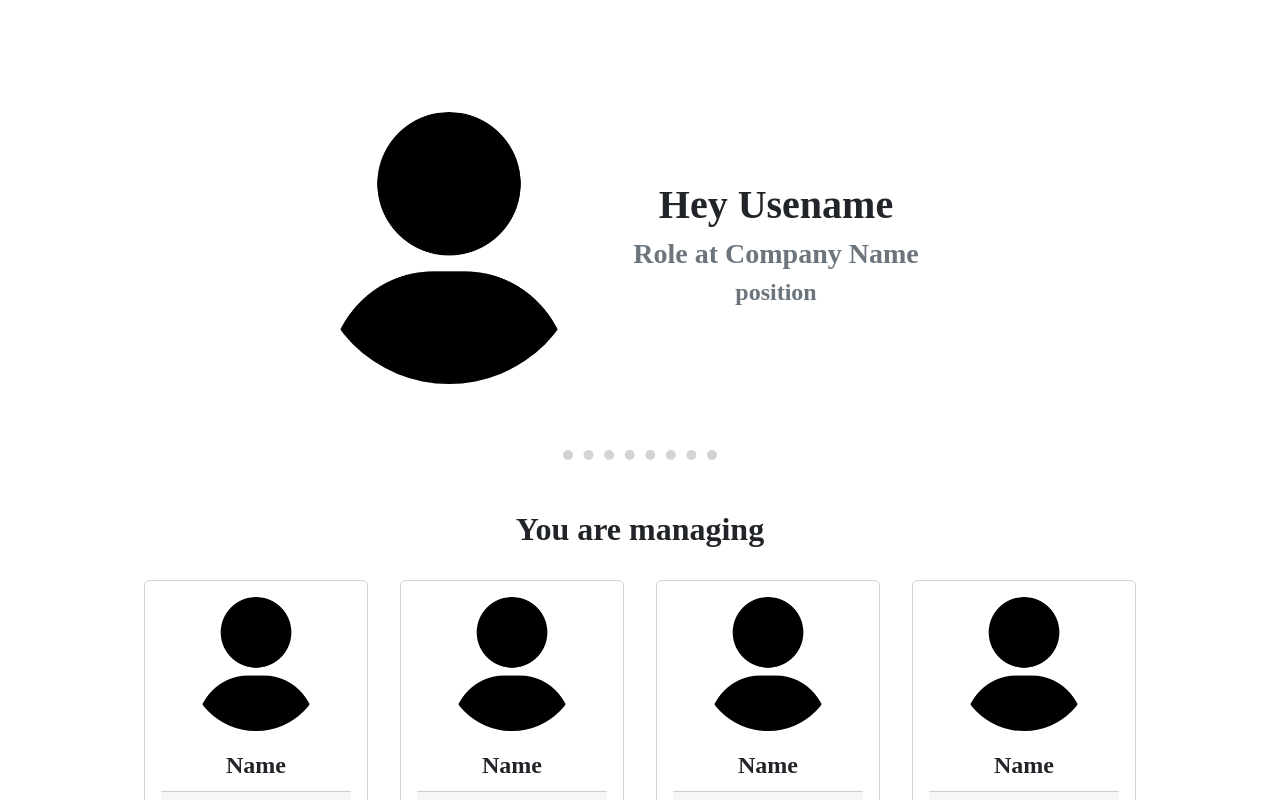
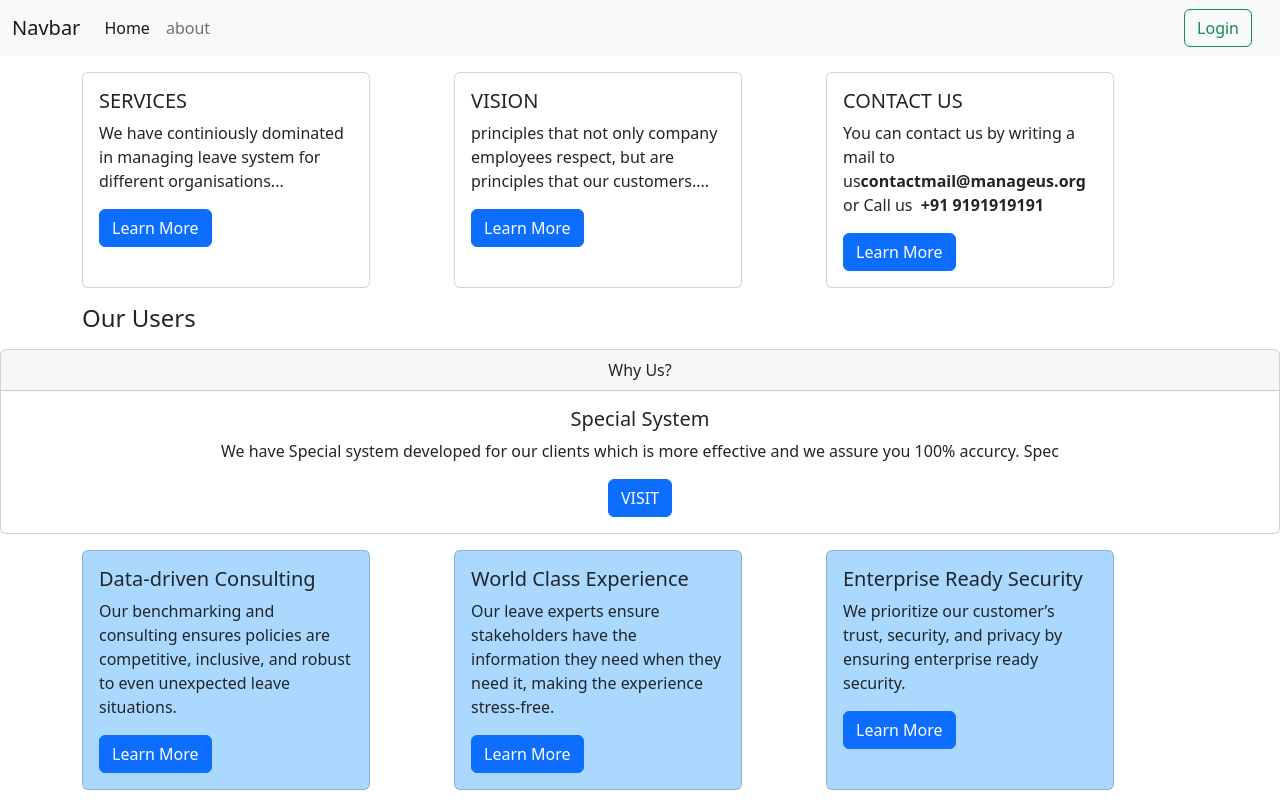
Before and after one commit to Mohit-Kukreja-2002/Employee_Management, a React (Create React App) app in the folder employee_management/frontend/: page / in a window 1280 px wide. Shown: the top 800 px of the page. Built offline with nearby package versions, Linux system fonts and the light colour scheme; a web font is replaced by a local one.

Commit message:
THIS ONE

```diff
--- a/employee_management/frontend/src/App.js
+++ b/employee_management/frontend/src/App.js
@@ -1,12 +1,12 @@
 // import Navigation from './Components/Navbar';
 // import { BrowserRouter as Router, Routes, Route } from 'react-router-dom';
-// import Front from "./Components/Application_Frontpage/Front";
-import Manager_Interface from './Components/Manager/Manager_Interface'
+import FrontInterface from "./Components/Application_Frontpage/FrontInterface";
+// import ManagerInterface from './Components/Manager/ManagerInterface'
 
 function App() {
   return (
     <>
-      <Manager_Interface/>
+      <FrontInterface/>
     </>
   );
 }
--- a/employee_management/frontend/src/Components/Application_Frontpage/Front.js
+++ b/employee_management/frontend/src/Components/Application_Frontpage/FrontInterface.js
@@ -1,11 +1,11 @@
 import React from 'react'
 import Home from './Home';
-import About from '../About/About';
-import Login from '../Login/Login';
+import About from '../About';
+import Login from '../Login';
 import Navigation from '../Navbar';
 import { BrowserRouter as Router, Routes, Route } from 'react-router-dom';
 
-export default function Front() {
+export default function FrontInterface() {
   return (
     <Router>
       <div className="App">
--- /dev/null
+++ b/employee_management/frontend/src/Components/Application_Frontpage/Home.css
@@ -0,0 +1,58 @@
+.card {
+    background-color: #88f1e0;
+
+}
+
+#putcol {
+    display: grid;
+    grid-template-columns: auto auto auto;
+}
+
+.card-img-top {
+    height: 150px;
+    width: 100%;
+}
+
+#bg-img-placed {
+    /* background-image: url(./images/manage-back.jpg); */
+    background-size: contain;
+}
+
+#spotlight-img {
+    border: 2px solid red;
+    border-radius: 50%;
+    position: relative;
+    left: 90%;
+
+}
+
+#spot-head {
+    color: #b515a0;
+    position: relative;
+    left: 90%;
+}
+
+#spot-img {
+    height: 40%;
+    width: 40%;
+    background-size: contain;
+}
+
+li{
+    list-style-type: none;
+    display: inline;
+}
+#end-foot{
+    background-color: #b515a0;
+}
+
+/* #bg-img-placed-low{
+    background-image: url(./images/tech.webp);
+ } */
+marquee > img{
+    height: 100px;
+    width: 100px;
+}
+ul>li{
+    text-decoration: none;
+}
--- a/employee_management/frontend/src/Components/Application_Frontpage/Home.js
+++ b/employee_management/frontend/src/Components/Application_Frontpage/Home.js
@@ -1,9 +1,138 @@
-import React from 'react'
+import React from 'react';
+import './Home.css';
+import { Link } from 'react-router-dom';
 
 export default function Home() {
+
+  let mousePlaced = (event) => {
+
+    event.currentTarget.style.backgroundColor = "#fff"
+
+  }
+  let mouseOut = (event) => {
+
+    event.currentTarget.style.backgroundColor = "#88f1e0"
+
+  }
+
+  let lowerCardEve = (event) => {
+
+    event.currentTarget.style.backgroundColor = "#ffd0ff"
+  }
+  let LowerCardOut = (event) => {
+
+    event.currentTarget.style.backgroundColor = "#aad8ff"
+  }
+
   return (
     <>
-    <div>Home</div>
+
+      <div id="bg-img-placed">
+        <div className='container my-3' id="putcol">
+
+          <div className="card" style={{ width: "18rem" }} onMouseOver={mousePlaced} onMouseLeave={mouseOut} >
+            {/* <img src={require('./images/service1.jpg')} className="card-img-top" alt="..." /> */}
+            <div className="card-body">
+              <h5 className="card-title">SERVICES</h5>
+              <p className="card-text"  >We have continiously dominated in managing leave system for different organisations...</p>
+              <Link to="/" className="btn btn-primary">Learn More</Link>
+            </div>
+          </div>
+          <div className="card" style={{ width: "18rem" }} onMouseOver={mousePlaced} onMouseLeave={mouseOut} >
+            {/* <img src={require('./images/vision.jpg')} className="card-img-top" alt="..." /> */}
+            <div className="card-body" >
+              <h5 className="card-title">VISION</h5>
+              <p className="card-text"  >principles that not only company employees respect, but are principles that our customers....</p>
+              <Link to="/" className="btn btn-primary">Learn More</Link>
+            </div>
+          </div>
+          <div className="card " style={{ width: "18rem" }} onMouseOver={mousePlaced} onMouseLeave={mouseOut} >
+            {/* <img src={require('./images/contact.jpg')} className="card-img-top" alt="..." /> */}
+            <div className="card-body">
+              <h5 className="card-title">CONTACT US</h5>
+              <p className="card-text"  >You can contact us by writing a mail to us
+                <b>contactmail@manageus.org</b> or Call us &nbsp;<b>+91 9191919191 </b></p>
+              <Link to="/" className="btn btn-primary">Learn More</Link>
+            </div>
+          </div>
+        </div>
+      </div>
+
+
+      <div className='container my-3' style={{ width: '100%' }}>
+        <h4 className='center'>Our Users</h4>
+        {/* <marquee> */}
+          {/* <img src={require('./images/cd1.png')} alt='...' className='mx-5' /> */}
+          {/* <img src={require('./images/cd2.png')} alt='...' className='mx-5' /> */}
+          {/* <img src={require('./images/cd3.png')} alt='...' className='mx-5' /> */}
+          {/* <img src={require('./images/cd4.png')} alt='...' className='mx-5' /> */}
+          {/* <img src={require('./images/cd5.png')} alt='...' className='mx-5' /> */}
+          {/* <img src={require('./images/cd6.png')} alt='...' className='mx-5' /> */}
+          {/* <img src={require('./images/cd7.png')} alt='...' className='mx-5' /> */}
+        {/* </marquee> */}
+      </div>
+
+      {/* Why Section Portion  */}
+
+      <div className="card text-center">
+        <div className="card-header">
+          Why Us?
+        </div>
+        <div className="card-body">
+          <h5 className="card-title">Special System</h5>
+          <p className="card-text">We have Special system developed for our clients which is more effective and we assure you 100% accurcy. Spec </p>
+          <Link to="/" className="btn btn-primary">VISIT</Link>
+        </div>
+      </div>
+
+      {/* LOwer Card Section  */}
+
+      <div id="bg-img-placed-low">
+        <div className='container my-3' id="putcol">
+          <div className="card" style={{ width: "18rem", backgroundColor: "#aad8ff" }}
+            onMouseOver={lowerCardEve} onMouseOut={LowerCardOut}>
+            {/* <img src={require('./images/data.jpg')} className="card-img-top" alt="..." /> */}
+            <div className="card-body">
+              <h5 className="card-title">Data-driven Consulting</h5>
+              <p className="card-text" >Our benchmarking and consulting ensures policies are competitive, inclusive, and robust to even unexpected leave situations.</p>
+              <Link to="/" className="btn btn-primary">Learn More</Link>
+            </div>
+          </div>
+          <div className="card" style={{ width: "18rem", backgroundColor: "#aad8ff" }}
+            onMouseOver={lowerCardEve} onMouseOut={LowerCardOut}>
+            {/* <img src={require('./images/rating.jpg')} className="card-img-top" alt="..." /> */}
+            <div className="card-body">
+              <h5 className="card-title">World Class Experience</h5>
+              <p className="card-text">Our leave experts ensure stakeholders have the information they need when they need it, making the experience stress-free.</p>
+              <Link to="/" className="btn btn-primary">Learn More</Link>
+            </div>
+          </div>
+          <div className="card" style={{ width: "18rem", backgroundColor: "#aad8ff" }}
+            onMouseOver={lowerCardEve} onMouseOut={LowerCardOut}>
+            {/* <img src={require('./images/enter-ready.jpg')} className="card-img-top" alt="..." /> */}
+            <div className="card-body">
+              <h5 className="card-title">Enterprise Ready Security</h5>
+              <p className="card-text">We prioritize our customer’s trust, security, and privacy by ensuring enterprise ready security.</p>
+              <Link to="/" className="btn btn-primary">Learn More</Link>
+            </div>
+          </div>
+        </div>
+
+        {/* Footer Section  */}
+
+        <div className='container'>
+          <footer id='end-foot'>
+            copyright &#169; 2022. All right reserved.
+
+            <ul id='foot-list'>
+              <li><Link href='/'> Terms and Conditions &nbsp; </Link></li>
+              <li><Link href='/'> Privacy Policy &nbsp; </Link></li>
+              <li><Link href='/'> Security &nbsp; </Link></li>
+              <li><Link href='/'> Releases &nbsp;</Link></li>
+            </ul>
+          </footer>
+        </div>
+      </div>
     </>
   )
 }
--- a/employee_management/frontend/src/Components/Manager/Manager_Interface.js
+++ b/employee_management/frontend/src/Components/Manager/ManagerInterface.js
@@ -1,16 +1,16 @@
 import React from 'react'
-import Home from '../Manager/Home';
-import About from '../Application_Frontpage/About';
-import Login from '../Application_Frontpage/Login';
-// import Navigation from '../Navbar/NavBar';
+import Home from './Home';
+import About from '../About';
+import Login from '../Login';
+import Navigation from '../Navbar';
 import { BrowserRouter as Router, Routes, Route } from 'react-router-dom';
 // import Alert from '../Alert';
 
-export default function Front() {
+export default function ManagerInterface() {
   return (
     <Router>
       <div className="App">
-        {/* <Navigation/> */}
+        <Navigation/>
         {/* <Alert/> */}
         <Routes>
           <Route exact path='/' element={<Home/>} />
--- a/employee_management/frontend/src/Components/Navbar.js
+++ b/employee_management/frontend/src/Components/Navbar.js
@@ -1,30 +1,33 @@
-import Container from 'react-bootstrap/Container';
-import Nav from 'react-bootstrap/Nav';
-import Navbar from 'react-bootstrap/Navbar';
 import { Link } from 'react-router-dom';
-import Button from 'react-bootstrap/Button';
+import "bootstrap/dist/css/bootstrap.min.css";
+import "bootstrap/dist/js/bootstrap";
 
 export default function Navigation() {
   return (
     <>
-      <Navbar bg="light" expand="lg">
-        <Container fluid>
-          <Navbar.Brand href="#">Navbar scroll</Navbar.Brand>
-          <Navbar.Toggle aria-controls="navbarScroll" />
-          <Navbar.Collapse id="navbarScroll">
-            <Nav
-              className="me-auto my-2 my-lg-0"
-              style={{ maxHeight: '100px' }}
-              navbarScroll
-            >
-              <Nav.Link as={Link} to="/about">About</Nav.Link>
-              <Nav.Link as={Link} to="/apply">Apply for Leave</Nav.Link>
-              <Nav.Link as={Link} to="/pastleaves">Previous Leaves</Nav.Link>
-              <Button variant="success">Logout</Button>{' '}
-            </Nav>
-          </Navbar.Collapse>
-        </Container>
-      </Navbar>
+      <nav className="navbar navbar-expand-lg bg-light">
+        <div className="container-fluid">
+          <Link className="navbar-brand" to="/">Navbar</Link>
+          <button className="navbar-toggler" type="button" data-bs-toggle="collapse" data-bs-target="#navbarSupportedContent" aria-controls="navbarSupportedContent" aria-expanded="false" aria-label="Toggle navigation">
+            <span className="navbar-toggler-icon"></span>
+          </button>
+          <div className="collapse navbar-collapse" id="navbarSupportedContent">
+            <ul className="navbar-nav me-auto mb-2 mb-lg-0">
+              <li className="nav-item">
+                <Link className="nav-link active" aria-current="page" to="/">Home</Link>
+              </li>
+              <li className="nav-item">
+                <Link className="nav-link" to="/about">about</Link>
+              </li>
+            </ul>
+            <form className="d-flex" role="search">
+              <Link to="/login">
+                <button className="btn btn-outline-success me-3 ms-1" type="submit">Login</button>
+              </Link>
+            </form>
+          </div>
+        </div>
+      </nav>
     </>
   );
 }
```
Also changed, not shown: employee_management/frontend/src/Components/About.js (renamed from employee_management/frontend/src/Components/About/About.js), employee_management/frontend/src/Components/Login.js (renamed from employee_management/frontend/src/Components/Login/Login.js).
